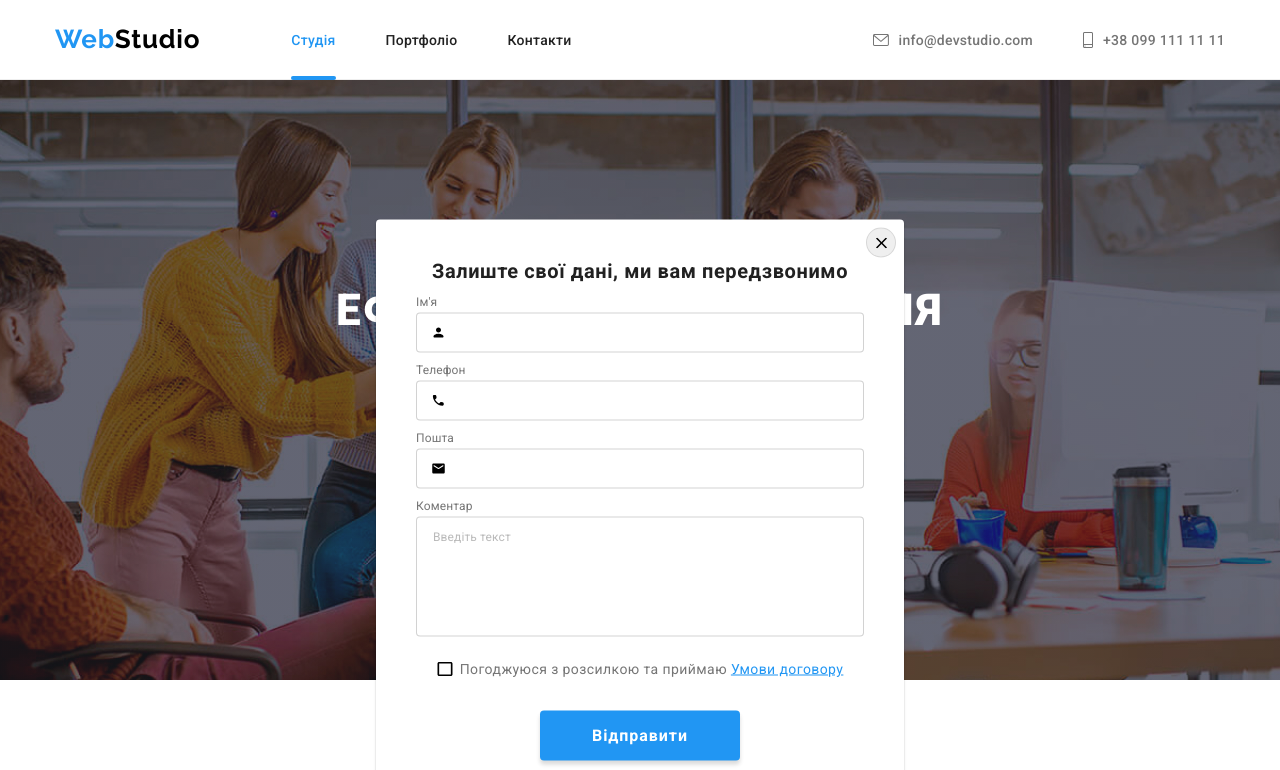
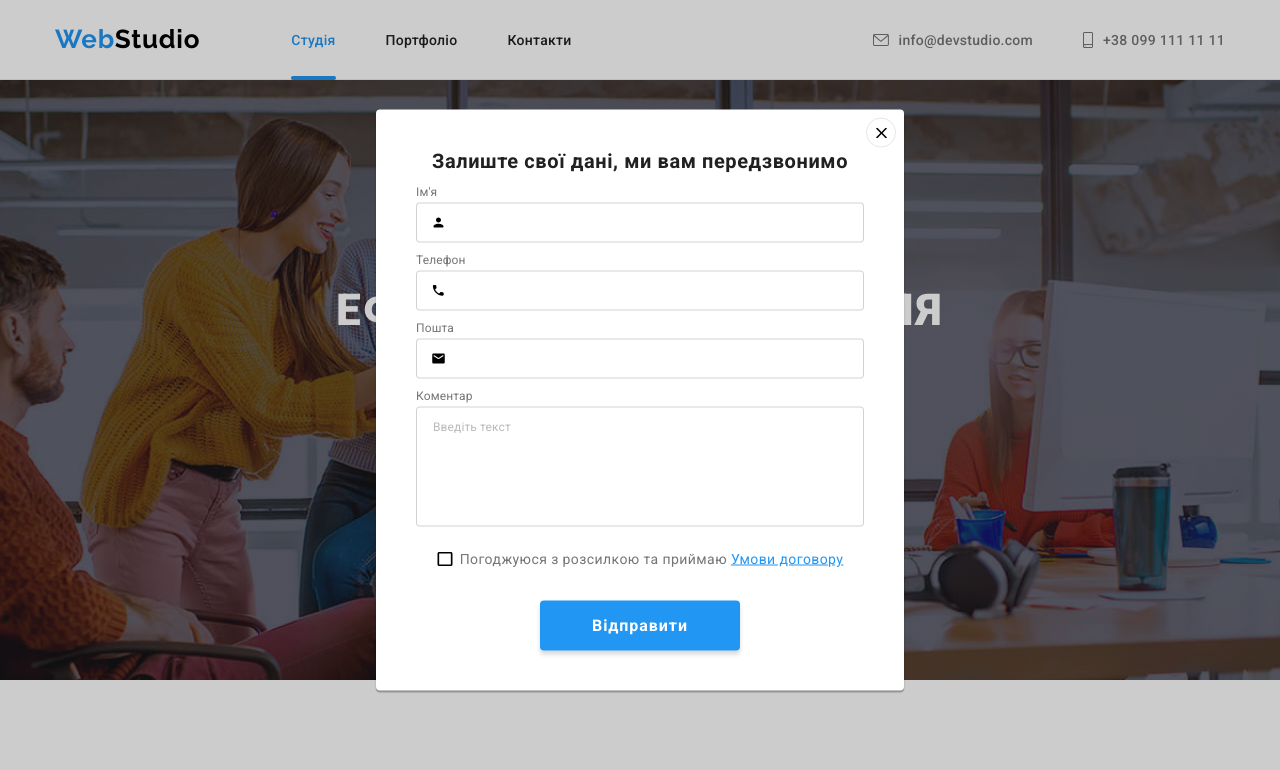
Before and after one commit to Sergii79/goit-markup-hw-06, a plain HTML site: page index.html in a window 1280 px wide. Both pictures are taken after a click on the button "Замовити послугу". Shown: the top 770 px of the page. Drawn offline with nearby package versions, Linux system fonts and the light colour scheme.

Commit message:
fourth commit

```diff
--- a/css/styles.css
+++ b/css/styles.css
@@ -157,7 +157,6 @@ ul {
 .link:hover,
 .link:focus {
     color: var(--accent-text-color);
-    /* letter-spacing: 0.08em; */
 }
 
 .link-active {
@@ -444,6 +443,7 @@ ul {
 }
 
 .left-part {
+    flex-grow: 1;
     margin-right: 70px;
 }
 
@@ -489,6 +489,7 @@ ul {
 }
 
 .subtitle-footer-social {
+    display: block;
     margin-bottom: 20px;
     font-weight: 700;
     font-size: 14px;
@@ -536,17 +537,15 @@ ul {
     width: 200px;
 }
 
-
-
 /* modal window */
 
 .backdrop {
-    position: relative;
+    position: fixed;
     top: 0;
     left: 0;
-    z-index: 1000;
     width: 100%;
     height: 100%;
+    background-color: #00000033;
     transition-duration: var(--transition-duration);
     transition-timing-function: var(--transition-timing-function);
 }
@@ -561,7 +560,6 @@ ul {
 
 .modal {
     position: absolute;
-    margin-top: 30px;
     top: 50%;
     left: 50%;
     transform: translate(-50%, -50%);
@@ -584,6 +582,7 @@ ul {
     border-radius: 50%;
     color: #000000;
     border: 1px solid rgba(0, 0, 0, 0.1);
+    background-color: transparent;
     cursor: pointer;
 }
 
@@ -617,10 +616,12 @@ ul {
 
 .label-form-group {
     display: block;
-    /* display: flex;
-    flex-direction: column;    */
     margin-bottom: 10px;
     position: relative;
+}
+
+.label-form-marggin {
+    margin: 0;
 }
 
 .label-form-title {
@@ -638,6 +639,7 @@ ul {
     border: 1px solid var(--modal-label-border-20);
     border-radius: 4px;
     outline: transparent;
+
 
     transition-property: border;
     transition-duration: var(--transition-duration);
--- a/index.html
+++ b/index.html
@@ -71,69 +71,6 @@
             >Замовити послугу</button
           >
         </div>
-
-        <!--modal window-->
-        <div class="backdrop is-hidden" data-modal>
-          <div class="modal">
-            <button class="modal-button" type="button" data-modal-close>
-              <svg class="social-icon" width="11" height="11">
-                <use href="./images/icons.svg#close"></use>
-              </svg>
-            </button>
-            <form class="register-form" name="register-form">
-              <strong class="register-form-title">Залиште свої дані, ми вам передзвонимо</strong>
-              <div class="register-form-group">
-                <label class="label-form-group">
-                  <span class="label-form-title">Ім'я</span>
-                  <input class="input-form-group" type="text" name="name" />
-                  <svg class="register-form-icon" width="15" height="15">
-                    <use href="./images/icons.svg#person"></use>
-                  </svg>
-                </label>
-                <label class="label-form-group">
-                  <span class="label-form-title">Телефон</span>
-                  <input class="input-form-group" type="tel" name="tel" />
-                  <svg class="register-form-icon" width="15" height="15">
-                    <use href="./images/icons.svg#phone"></use>
-                  </svg>
-                </label>
-                <label class="label-form-group">
-                  <span class="label-form-title">Пошта</span>
-                  <input class="input-form-group" type="email" name="email" />
-                  <svg class="register-form-icon" width="15" height="15">
-                    <use href="./images/icons.svg#email"></use>
-                  </svg>
-                </label>
-                <label class="label-form-group" for="">
-                  <span class="label-form-title">Коментар</span>
-                  <textarea
-                    class="textarea-form-title"
-                    name="comment"
-                    rows="10"
-                    placeholder="Введіть текст"
-                  ></textarea>
-                </label>
-              </div>
-              <label class="label-form-register">
-                <input
-                  class="register-form-checkbox visually-hidden"
-                  type="checkbox"
-                  name="contract"
-                />
-                <svg class="register-form-icons" width="16" height="15">
-                  <use class="icon-checked" href="./images/icons.svg#checked"></use>
-                  <use class="icon-unchecked" href="./images/icons.svg#unchecked"></use>
-                </svg>
-                <span class="lead-form-title"
-                  >Погоджуюся з розсилкою та приймаю
-                  <a class="link link-form-doc" href="" target="_blank">Умови договору</a></span
-                >
-              </label>
-              <button class="button-universal button-modal" type="submit">Відправити</button>
-            </form>
-          </div>
-        </div>
-        <script src="./js/modal.js"></script>
       </section>
 
       <!--main content-->
@@ -527,7 +464,6 @@
     </main>
 
     <!--footer-->
-
     <footer class="footer">
       <div class="container container-footer">
         <div class="left-part">
@@ -612,8 +548,8 @@
             </li>
           </ul>
         </div>
-        <div>
-          <h3 class="subtitle-footer-social">Підпишіться на розсилку</h3>
+        <form class="register-email" name="register-email">
+          <strong class="subtitle-footer-social">Підпишіться на розсилку</strong>
           <div class="footer-email-label">
             <label class="footer-label-email">
               <input class="footer-input-email" type="email" name="email" placeholder="E-mail" />
@@ -625,8 +561,67 @@
               </svg>
             </button>
           </div>
-        </div>
+        </form>
       </div>
     </footer>
+
+    <!--modal window-->
+    <div class="backdrop is-hidden" data-modal>
+      <div class="modal">
+        <button class="modal-button" type="button" data-modal-close>
+          <svg class="social-icon" width="11" height="11">
+            <use href="./images/icons.svg#close"></use>
+          </svg>
+        </button>
+        <form class="register-form" name="register-form">
+          <strong class="register-form-title">Залиште свої дані, ми вам передзвонимо</strong>
+          <div class="register-form-group">
+            <label class="label-form-group">
+              <span class="label-form-title">Ім'я</span>
+              <input class="input-form-group" type="text" name="name" />
+              <svg class="register-form-icon" width="15" height="15">
+                <use href="./images/icons.svg#person"></use>
+              </svg>
+            </label>
+            <label class="label-form-group">
+              <span class="label-form-title">Телефон</span>
+              <input class="input-form-group" type="tel" name="tel" />
+              <svg class="register-form-icon" width="15" height="15">
+                <use href="./images/icons.svg#phone"></use>
+              </svg>
+            </label>
+            <label class="label-form-group">
+              <span class="label-form-title">Пошта</span>
+              <input class="input-form-group" type="email" name="email" />
+              <svg class="register-form-icon" width="15" height="15">
+                <use href="./images/icons.svg#email"></use>
+              </svg>
+            </label>
+            <label class="label-form-group label-form-group">
+              <span class="label-form-title">Коментар</span>
+              <textarea
+                class="textarea-form-title"
+                name="comment"
+                rows="10"
+                placeholder="Введіть текст"
+              ></textarea>
+            </label>
+          </div>
+          <label class="label-form-register">
+            <input class="register-form-checkbox visually-hidden" type="checkbox" name="contract" />
+            <svg class="register-form-icons" width="16" height="15">
+              <use class="icon-checked" href="./images/icons.svg#checked"></use>
+              <use class="icon-unchecked" href="./images/icons.svg#unchecked"></use>
+            </svg>
+            <span class="lead-form-title"
+              >Погоджуюся з розсилкою та приймаю
+              <a class="link link-form-doc" href="" target="_blank">Умови договору</a></span
+            >
+          </label>
+          <button class="button-universal button-modal" type="submit">Відправити</button>
+        </form>
+      </div>
+    </div>
+    <script src="./js/modal.js"></script>
   </body>
 </html>
```
Also changed, not shown: portfolio.html (+3 -3 lines).
